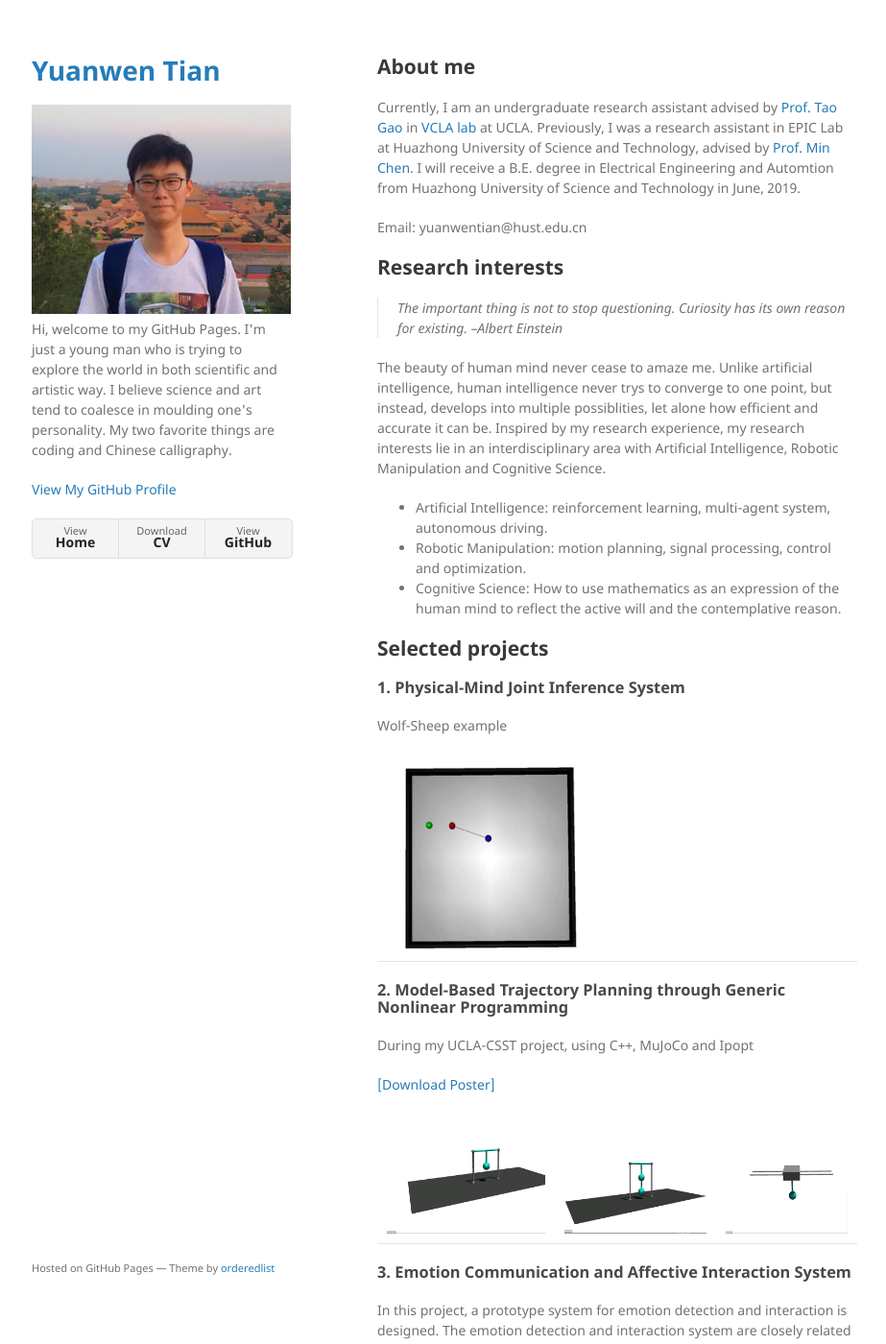
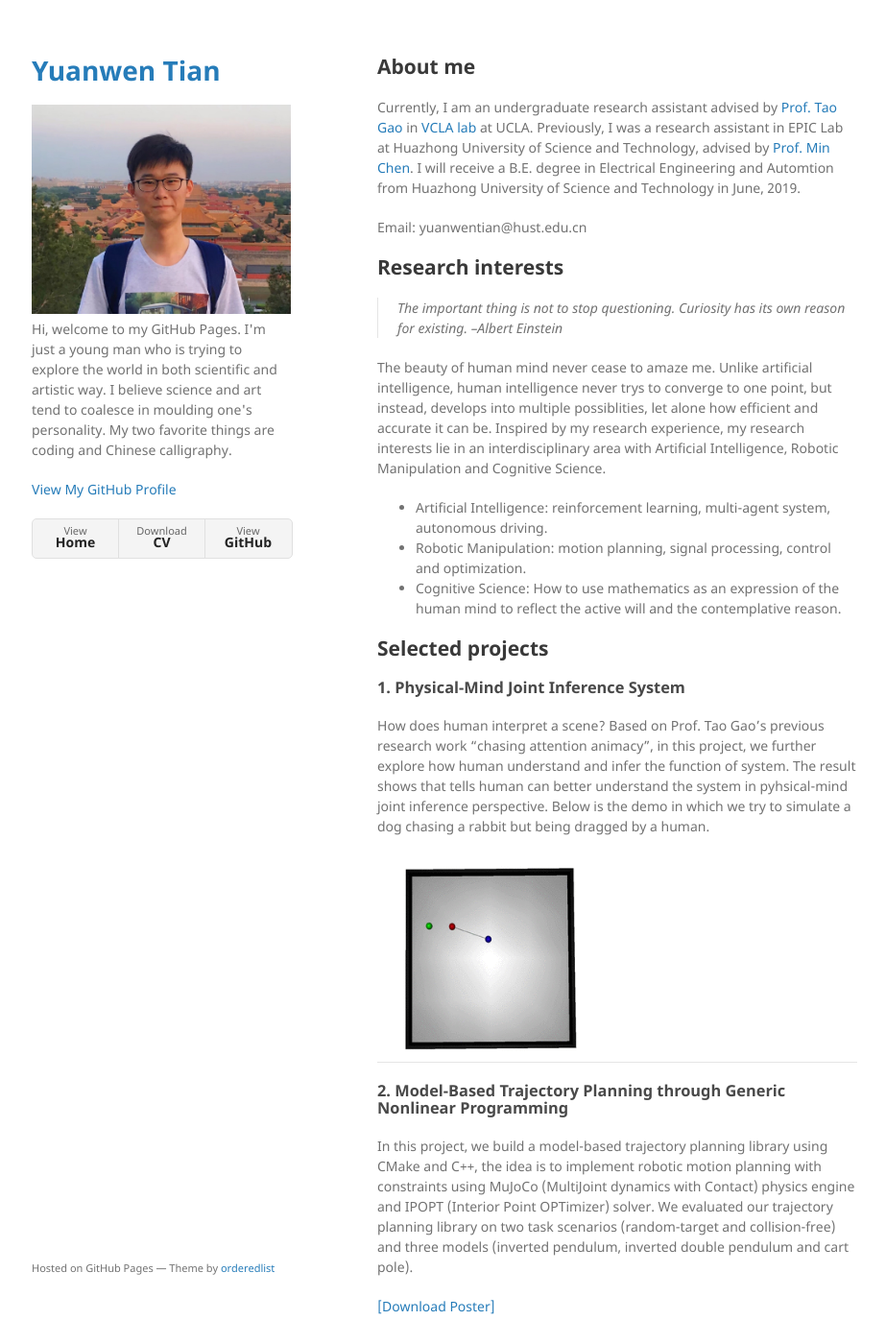
Before and after one commit to yuanwentian/yuanwentian.github.io, a Jekyll site: the page built from index.md, in a window 1280 px wide and 1400 px high. Shown: the whole window at 96% size, without its empty margins (177-1100 px from the left). Built offline with Jekyll 4.4.1, drawn with Linux system fonts in a browser that asks for light colours; our own code applies the rules of GitHub Pages for plain Markdown files.

Commit message:
edit selected projects

```diff
--- a/index.md
+++ b/index.md
@@ -24,14 +24,12 @@ The beauty of human mind never cease to amaze me. Unlike artificial intelligence
 ## Selected projects
 
 ### 1. Physical-Mind Joint Inference System
-
- Wolf-Sheep example
+How does human interpret a scene? Based on Prof. Tao Gao's previous research work "chasing attention animacy", in this project, we further explore how human understand and infer the function of system. The result shows that tells human can better understand the system in pyhsical-mind joint inference perspective. Below is the demo in which we try to simulate a dog chasing a rabbit but being dragged by a human.
 
 |<img src="https://github.com/yuanwentian/yuanwentian.github.io/blob/master/assets/img/wolf_sheep.gif?raw=true" alt="wolf_sheep" width="200"/>|
 
 ### 2. Model-Based Trajectory Planning through Generic Nonlinear Programming
-
-During my UCLA-CSST project, using C++, MuJoCo and Ipopt
+In this project, we build a model-­based trajectory planning library using CMake and C++, the idea is to implement robotic motion planning with constraints using MuJoCo (Multi­Joint dynamics with Contact) physics engine and IPOPT (Interior Point OPTimizer) solver. We evaluated our trajectory planning library on two task scenarios (random­-target and collision­-free) and three models (inverted pendulum, inverted double pendulum and cart pole).
 
 [[Download Poster]](/docs/Yuanwen_Poster.pdf)
 
```
